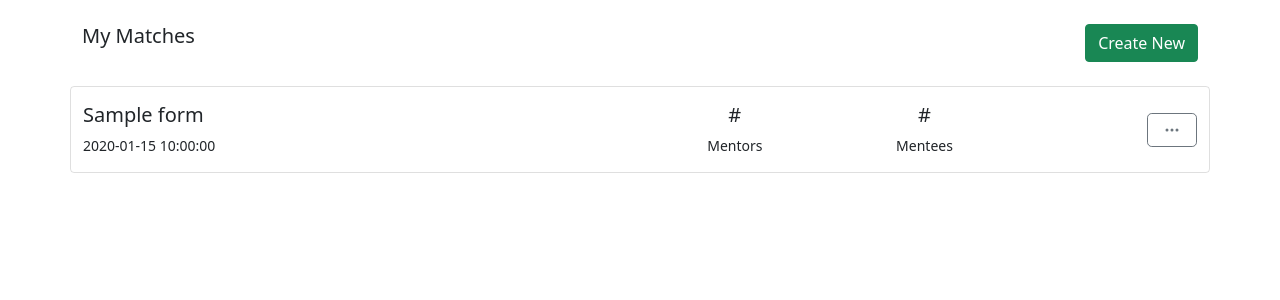
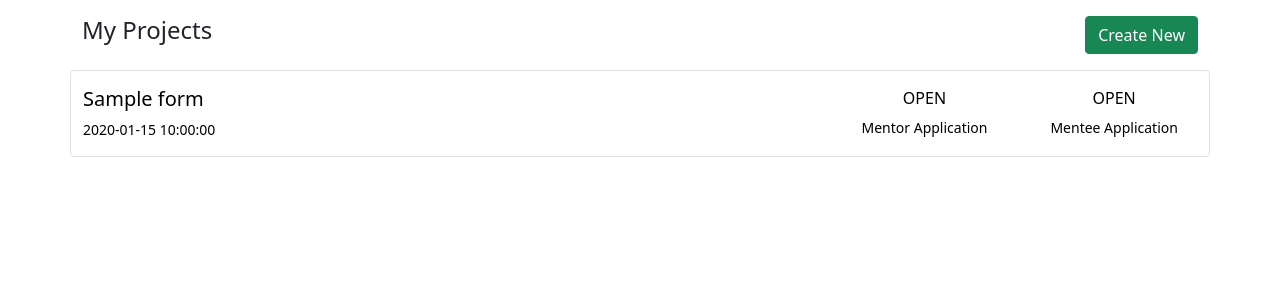
Before and after one commit to parkersiddall/mentor_match, a PHP site: page /home.php in a window 1280 px wide. Shown: the part 50-350 px from the top of the page. Run offline with PHP 8.4, Linux system fonts and the light colour scheme; tables that the repository leaves empty hold one stand-in row (values such as "Sample post").

Commit message:
cleaning up home page

```diff
--- a/includes/home.php
+++ b/includes/home.php
@@ -22,48 +22,42 @@
         <span class="navbar-brand mb-0 h1">Mentor Match</span>
     </div>
 </nav>
-<div class="container">
-    <div class="row py-3">
-        <div class="d-flex py-2 justify-content-between">
-            <h5>My Matches</h5>
-            <a href="?page=add_new" class="btn btn-success">
-                Create New
-            </a>
+<div id="form" class="container mt-3 text center">
+    <div class="row">
+        <div class="col-6">
+            <h4>My Projects</h4>
+        </div>
+        <div class="col-6 text-end">
+                <a href="?page=add_new" class="btn btn-success">
+                    Create New
+                </a>
         </div>
     </div>
-
-
+</div>
+<div class="container py-3">
 
         <?php
             foreach($rows as $row) {
-                echo '<div class="row py-3 mb-1" style="border-radius: 4px; border: 1px solid rgba(0, 0, 0, 0.125)">';
-                echo '<div class="col-6 my-auto">';
+                echo "<a href='/?page=view_applicants&id={$row['match_form_id']}' style='text-decoration: none; color: black'>";
+                echo '<div class="row py-3 mb-2" style="border-radius: 4px; border: 1px solid rgba(0, 0, 0, 0.125)">';
+                echo '<div class="col-8 my-auto">';
                 echo ('<h5>'.$row['title'].'</h5>');
                 echo ('<small>'.$row['date_created'].'</small>');
                 echo '</div>';
                 echo '<div class="col-2 text-center my-auto">';
-                echo '<h5>#</h5>';
-                echo '<small>Mentors</small>';
+                echo '<h6>';
+                echo $row['mentor_app_open'] == 0?'CLOSED':'OPEN';
+                echo '</h6>';
+                echo '<small>Mentor Application</small>';
                 echo '</div>';
                 echo '<div class="col-2 text-center my-auto">';
-                echo '<h5>#</h5>';
-                echo '<small>Mentees</small>';
-                echo '</div>';
-                echo '<div class="col-2 text-end my-auto">';
-                echo '<div class="dropdown">';
-                echo '<button class="btn btn-lg btn-outline-secondary" type="button" id="dropdownMenuButton1" data-bs-toggle="dropdown" aria-expanded="false">';
-                echo '<svg xmlns="http://www.w3.org/2000/svg" width="16" height="16" fill="currentColor" class="bi bi-three-dots" viewBox="0 0 16 16">';
-                echo '<path d="M3 9.5a1.5 1.5 0 1 1 0-3 1.5 1.5 0 0 1 0 3zm5 0a1.5 1.5 0 1 1 0-3 1.5 1.5 0 0 1 0 3zm5 0a1.5 1.5 0 1 1 0-3 1.5 1.5 0 0 1 0 3z"/>';
-                echo '</svg>';
-                echo '</button>';
-                echo '<ul class="dropdown-menu" aria-labelledby="dropdownMenuButton1">';
-                echo "<li><a class='dropdown-item' href='/?page=view_applicants&id={$row['match_form_id']}'>View Applicants</a></li>";
-                echo '<li><a class="dropdown-item" href="https://www.google.com">Another action</a></li>';
-                echo '<li><a class="dropdown-item" href="#">Something else here</a></li>';
-                echo '</ul>';
+                echo '<h6>';
+                echo $row['mentee_app_open'] == 0?'CLOSED':'OPEN';
+                echo '</h6>';
+                echo '<small>Mentee Application</small>';
                 echo '</div>';
                 echo '</div>';
-                echo '</div>';
+                echo "</a>";
             }
         ?>
 </div>
```
Also changed, not shown: includes/add_new.php (+4 -4 lines).
